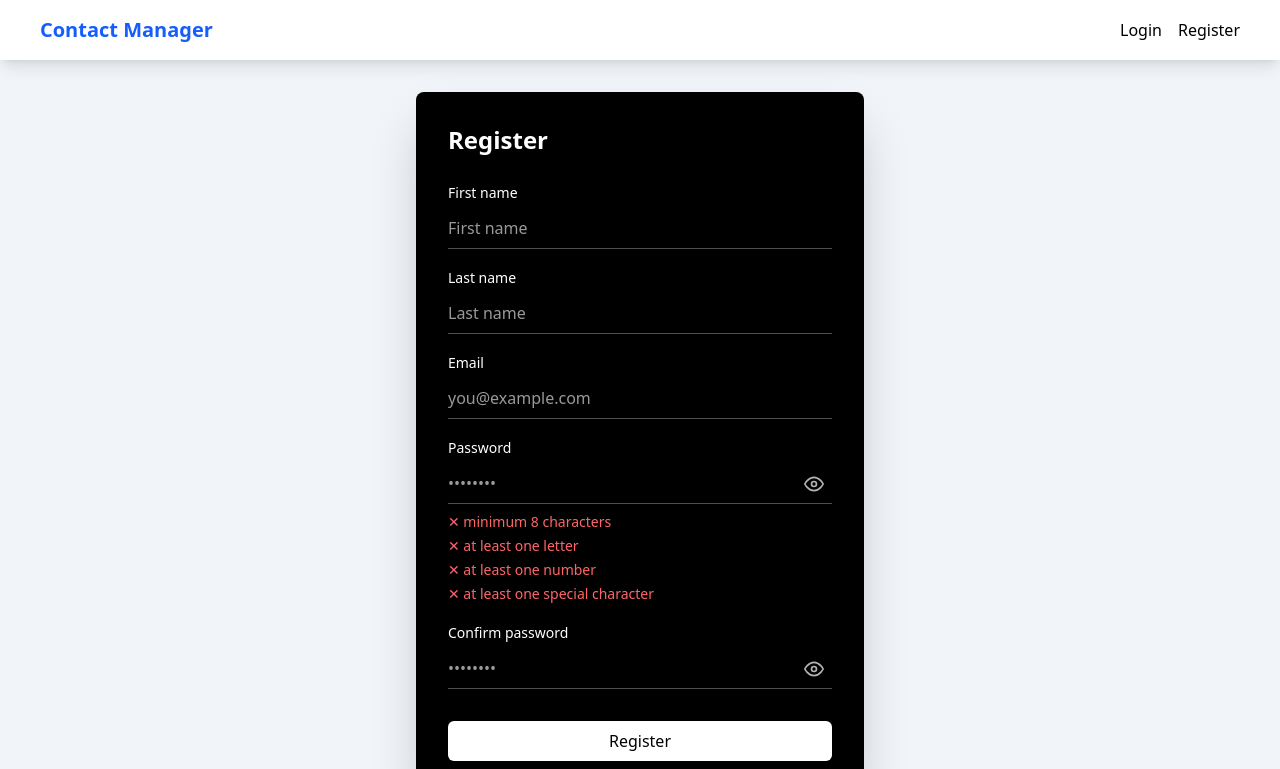
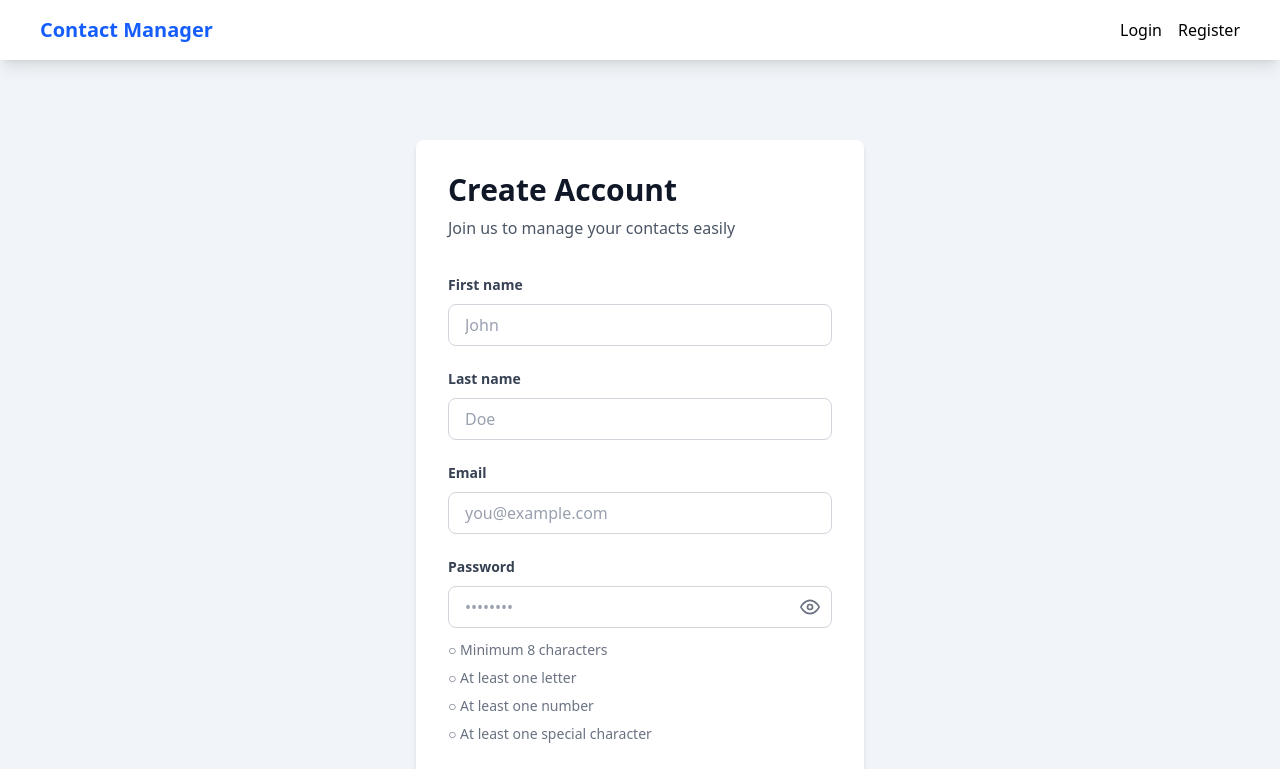
Before and after one commit to vbijjal13/contact-manager-app, a Next.js app: page /register in a window 1280 px wide. Shown: the top 769 px of the page. Built offline with nearby package versions, Linux system fonts and the light colour scheme; no server answers.

Commit message:
login form design

```diff
--- a/src/app/_components/RegisterForm.tsx
+++ b/src/app/_components/RegisterForm.tsx
@@ -112,42 +112,39 @@ const RegisterForm: React.FC = () => {
   };
 
   return (
-    <div className="w-full max-w-md bg-black text-white rounded-lg shadow-2xl p-8">
-      <h1 className="text-2xl font-semibold mb-6">Register</h1>
-
-      <form onSubmit={handleSubmit} className="space-y-4">
+    <form onSubmit={handleSubmit} className="space-y-5">
         <label className="block">
-          <span className="text-sm font-medium">First name</span>
+          <span className="text-sm font-semibold text-gray-700">First name</span>
           <input
-            className="mt-1 block w-full bg-transparent border-b border-white/30 py-2 text-white placeholder:text-white/60 outline-none"
+            className="mt-2 block w-full px-4 py-2 border border-gray-300 rounded-lg text-gray-900 placeholder:text-gray-400 focus:outline-none focus:ring-2 focus:ring-blue-500 focus:border-transparent transition"
             type="text"
             name="firstName"
             value={form.firstName}
             onChange={handleChange}
-            placeholder="First name"
+            placeholder="John"
             required
           />
-          {fieldErrors.firstName && <p className="mt-1 text-sm text-red-400">{fieldErrors.firstName}</p>}
+          {fieldErrors.firstName && <p className="mt-2 text-sm text-red-600">{fieldErrors.firstName}</p>}
         </label>
 
         <label className="block">
-          <span className="text-sm font-medium">Last name</span>
+          <span className="text-sm font-semibold text-gray-700">Last name</span>
           <input
-            className="mt-1 block w-full bg-transparent border-b border-white/30 py-2 text-white placeholder:text-white/60 outline-none"
+            className="mt-2 block w-full px-4 py-2 border border-gray-300 rounded-lg text-gray-900 placeholder:text-gray-400 focus:outline-none focus:ring-2 focus:ring-blue-500 focus:border-transparent transition"
             type="text"
             name="lastName"
             value={form.lastName}
             onChange={handleChange}
-            placeholder="Last name"
+            placeholder="Doe"
             required
           />
-          {fieldErrors.lastName && <p className="mt-1 text-sm text-red-400">{fieldErrors.lastName}</p>}
+          {fieldErrors.lastName && <p className="mt-2 text-sm text-red-600">{fieldErrors.lastName}</p>}
         </label>
 
         <label className="block">
-          <span className="text-sm font-medium">Email</span>
+          <span className="text-sm font-semibold text-gray-700">Email</span>
           <input
-            className="mt-1 block w-full bg-transparent border-b border-white/30 py-2 text-white placeholder:text-white/60 outline-none"
+            className="mt-2 block w-full px-4 py-2 border border-gray-300 rounded-lg text-gray-900 placeholder:text-gray-400 focus:outline-none focus:ring-2 focus:ring-blue-500 focus:border-transparent transition"
             type="email"
             name="email"
             value={form.email}
@@ -155,14 +152,14 @@ const RegisterForm: React.FC = () => {
             placeholder="you@example.com"
             required
           />
-          {fieldErrors.email && <p className="mt-1 text-sm text-red-400">{fieldErrors.email}</p>}
+          {fieldErrors.email && <p className="mt-2 text-sm text-red-600">{fieldErrors.email}</p>}
         </label>
 
         <label className="block">
-          <span className="text-sm font-medium">Password</span>
-          <div className="relative mt-1">
+          <span className="text-sm font-semibold text-gray-700">Password</span>
+          <div className="relative mt-2">
             <input
-              className="block w-full pr-10 bg-transparent border-b border-white/30 py-2 text-white placeholder:text-white/60 outline-none"
+              className="block w-full px-4 py-2 pr-10 border border-gray-300 rounded-lg text-gray-900 placeholder:text-gray-400 focus:outline-none focus:ring-2 focus:ring-blue-500 focus:border-transparent transition"
               type={showPassword ? "text" : "password"}
               name="password"
               value={form.password}
@@ -174,15 +171,15 @@ const RegisterForm: React.FC = () => {
             <button
               type="button"
               onClick={() => setShowPassword((s) => !s)}
-              className="absolute inset-y-0 right-0 pr-2 flex items-center text-white/70 hover:text-white"
+              className="absolute inset-y-0 right-0 pr-3 flex items-center text-gray-500 hover:text-gray-700"
               aria-label={showPassword ? "Hide password" : "Show password"}
             >
               {showPassword ? <EyeOffIcon className="h-5 w-5" /> : <EyeIcon className="h-5 w-5" />}
             </button>
           </div>
-          {fieldErrors.password && <p className="mt-1 text-sm text-red-400">{fieldErrors.password}</p>}
+          {fieldErrors.password && <p className="mt-2 text-sm text-red-600">{fieldErrors.password}</p>}
 
-          <ul className="mt-2 space-y-1 text-sm">
+          <ul className="mt-3 space-y-2 text-sm">
             {(() => {
               const pw = form.password || "";
               const checks = {
@@ -193,17 +190,17 @@ const RegisterForm: React.FC = () => {
               };
               return (
                 <>
-                  <li className={checks.length ? "text-green-400" : "text-red-400"}>
-                    {checks.length ? "✓" : "✕"} minimum 8 characters
+                  <li className={checks.length ? "text-green-600" : "text-gray-500"}>
+                    <span className="font-semibold">{checks.length ? "✓" : "○"}</span> Minimum 8 characters
                   </li>
-                  <li className={checks.letter ? "text-green-400" : "text-red-400"}>
-                    {checks.letter ? "✓" : "✕"} at least one letter
+                  <li className={checks.letter ? "text-green-600" : "text-gray-500"}>
+                    <span className="font-semibold">{checks.letter ? "✓" : "○"}</span> At least one letter
                   </li>
-                  <li className={checks.number ? "text-green-400" : "text-red-400"}>
-                    {checks.number ? "✓" : "✕"} at least one number
+                  <li className={checks.number ? "text-green-600" : "text-gray-500"}>
+                    <span className="font-semibold">{checks.number ? "✓" : "○"}</span> At least one number
                   </li>
-                  <li className={checks.special ? "text-green-400" : "text-red-400"}>
-                    {checks.special ? "✓" : "✕"} at least one special character
+                  <li className={checks.special ? "text-green-600" : "text-gray-500"}>
+                    <span className="font-semibold">{checks.special ? "✓" : "○"}</span> At least one special character
                   </li>
                 </>
               );
@@ -212,10 +209,10 @@ const RegisterForm: React.FC = () => {
         </label>
 
         <label className="block">
-          <span className="text-sm font-medium">Confirm password</span>
-          <div className="relative mt-1">
+          <span className="text-sm font-semibold text-gray-700">Confirm Password</span>
+          <div className="relative mt-2">
             <input
-              className="block w-full pr-10 bg-transparent border-b border-white/30 py-2 text-white placeholder:text-white/60 outline-none"
+              className="block w-full px-4 py-2 pr-10 border border-gray-300 rounded-lg text-gray-900 placeholder:text-gray-400 focus:outline-none focus:ring-2 focus:ring-blue-500 focus:border-transparent transition"
               type={showConfirmPassword ? "text" : "password"}
               name="confirmPassword"
               value={form.confirmPassword}
@@ -227,29 +224,28 @@ const RegisterForm: React.FC = () => {
             <button
               type="button"
               onClick={() => setShowConfirmPassword((s) => !s)}
-              className="absolute inset-y-0 right-0 pr-2 flex items-center text-white/70 hover:text-white"
+              className="absolute inset-y-0 right-0 pr-3 flex items-center text-gray-500 hover:text-gray-700"
               aria-label={showConfirmPassword ? "Hide confirm password" : "Show confirm password"}
             >
               {showConfirmPassword ? <EyeOffIcon className="h-5 w-5" /> : <EyeIcon className="h-5 w-5" />}
             </button>
           </div>
-          {fieldErrors.confirmPassword && <p className="mt-1 text-sm text-red-400">{fieldErrors.confirmPassword}</p>}
+          {fieldErrors.confirmPassword && <p className="mt-2 text-sm text-red-600">{fieldErrors.confirmPassword}</p>}
         </label>
 
-        {errorMessage && <div className="text-red-400 text-sm">{errorMessage}</div>}
-        {successMessage && <div className="text-green-400 text-sm">{successMessage}</div>}
+        {errorMessage && <div className="px-4 py-3 bg-red-50 text-red-700 rounded-lg text-sm font-medium">{errorMessage}</div>}
+        {successMessage && <div className="px-4 py-3 bg-green-50 text-green-700 rounded-lg text-sm font-medium">{successMessage}</div>}
 
         <div className="pt-4">
           <button
             type="submit"
             disabled={loading}
-            className={`w-full bg-white text-black rounded-md px-4 py-2 font-medium hover:opacity-95 transition ${loading ? 'opacity-70 cursor-not-allowed' : ''}`}
+            className={`w-full bg-blue-600 text-white rounded-lg px-4 py-2 font-semibold hover:bg-blue-700 transition ${loading ? 'opacity-70 cursor-not-allowed' : ''}`}
           >
-            {loading ? 'Registering...' : 'Register'}
+            {loading ? 'Creating Account...' : 'Create Account'}
           </button>
         </div>
       </form>
-    </div>
   );
 };
 
--- a/src/app/login/page.tsx
+++ b/src/app/login/page.tsx
@@ -1,11 +1,21 @@
+import Link from "next/link";
 import LoginForm from "../_components/LoginForm";
 
 export default function LoginPage() {
   return (
-    <div className=" flex items-center justify-center px-4 grow">
-      <div className="w-full max-w-md bg-black text-white rounded-lg shadow-2xl p-8">
-        <h1 className="text-2xl font-semibold mb-6">Login</h1>
+    <div className="flex items-center justify-center px-4 grow py-12">
+      <div className="w-full max-w-md bg-white rounded-lg shadow-md p-8">
+        <h1 className="text-3xl font-bold text-gray-900 mb-2">Welcome Back</h1>
+        <p className="text-gray-600 mb-8">Sign in to manage your contacts</p>
         <LoginForm />
+        <div className="mt-6 text-center">
+          <p className="text-gray-600">
+            Don't have an account?{' '}
+            <Link href="/register" className="text-blue-600 font-semibold hover:text-blue-700 transition hover:underline">
+              Register here
+            </Link>
+          </p>
+        </div>
       </div>
     </div>
   );
--- a/src/app/register/page.tsx
+++ b/src/app/register/page.tsx
@@ -1,9 +1,22 @@
+import Link from "next/link";
 import RegisterForm from "../_components/RegisterForm";
 
 export default function RegisterPage() {
   return (
-    <div className="flex items-center justify-center px-4 grow">
-      <RegisterForm />
+    <div className="flex items-center justify-center px-4 grow py-12 flex-col">
+      <div className="w-full max-w-md bg-white rounded-lg shadow-md p-8">
+        <h1 className="text-3xl font-bold text-gray-900 mb-2">Create Account</h1>
+        <p className="text-gray-600 mb-8">Join us to manage your contacts easily</p>
+        <RegisterForm />
+        <div className="mt-6 text-center">
+        <p className="text-gray-600">
+          Already have an account?{' '}
+          <Link href="/login" className="text-blue-600 font-semibold hover:text-blue-700 transition hover:underline">
+            Sign in here
+          </Link>
+        </p>
+      </div>
+      </div>
     </div>
   );
 }
```
Also changed, not shown: src/app/_components/LoginForm.tsx (+12 -12 lines).
